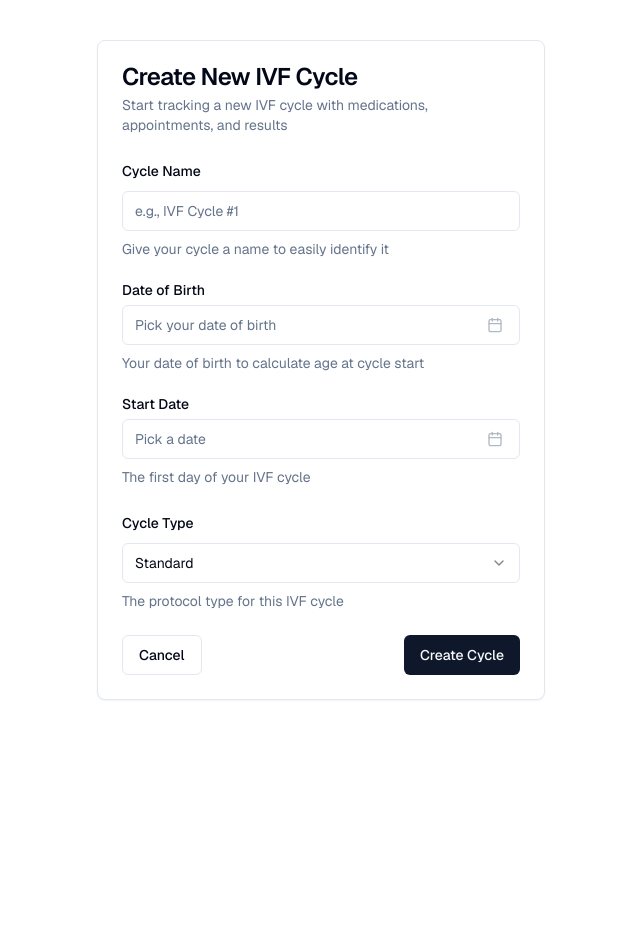
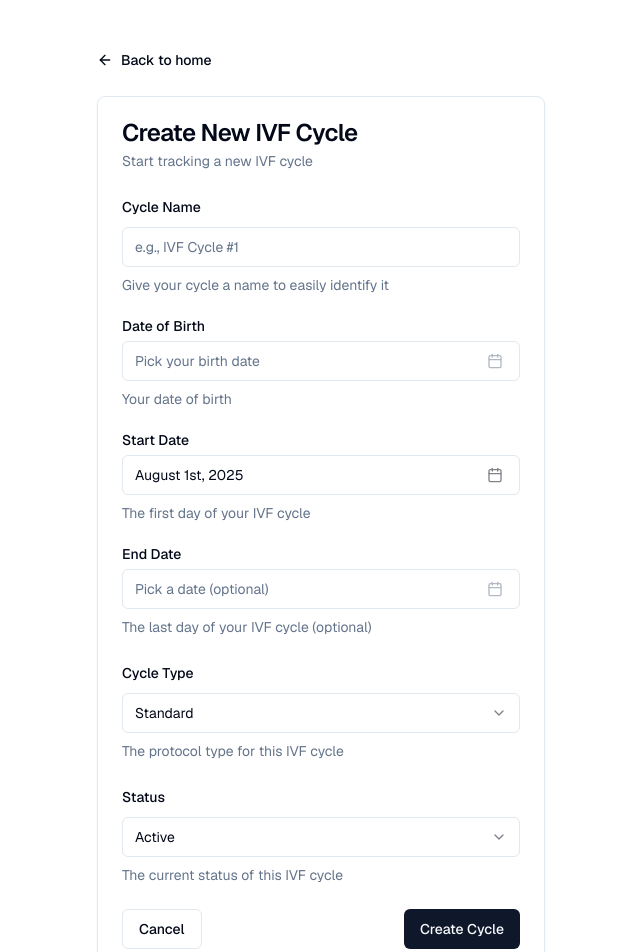
Before and after one commit to zofieivf/ivf-tracker-production, a Next.js app: page /cycles/new in a window 1280 px wide. Shown: the top 952 px of the page, without its empty margins (319-959 px from the left). Before the commit the page ends 800 px from the top, so only its background shows below. Built offline with nearby package versions, Linux system fonts and the light colour scheme.

Commit message:
Add new files
#VERCEL_SKIP

Co-authored-by: null <125842930+stakingtaxes@users.noreply.github.com>

```diff
--- a/app/cycles/[id]/edit/page.tsx
+++ b/app/cycles/[id]/edit/page.tsx
@@ -6,7 +6,7 @@ import Link from "next/link"
 import { z } from "zod"
 import { zodResolver } from "@hookform/resolvers/zod"
 import { useForm } from "react-hook-form"
-import { format, parseISO } from "date-fns"
+import { format, parseISO, differenceInYears } from "date-fns"
 import { ArrowLeft, CalendarIcon } from "lucide-react"
 import { Button } from "@/components/ui/button"
 import { Card, CardContent, CardDescription, CardFooter, CardHeader, CardTitle } from "@/components/ui/card"
@@ -24,6 +24,15 @@ const formSchema = z.object({
     required_error: "Start date is required",
   }),
   endDate: z.date().optional(),
+  dateOfBirth: z
+    .date({
+      required_error: "Date of birth is required",
+    })
+    .refine((date) => {
+      const today = new Date()
+      const age = differenceInYears(today, date)
+      return age >= 18 && age <= 60
+    }, "Age must be between 18 and 60 years"),
   cycleType: z.enum(["standard", "mini", "natural", "antagonist", "long", "other"], {
     required_error: "Cycle type is required",
   }),
@@ -49,10 +58,21 @@ export default function EditCyclePage({ params }: { params: { id: string } }) {
       name: cycle?.name || "",
       startDate: cycle ? parseISO(cycle.startDate) : new Date(),
       endDate: cycle?.endDate ? parseISO(cycle.endDate) : undefined,
+      dateOfBirth: cycle?.dateOfBirth ? parseISO(cycle.dateOfBirth) : undefined,
       cycleType: cycle?.cycleType || "standard",
       status: cycle?.status || "active",
     },
   })
+
+  const watchedStartDate = form.watch("startDate")
+  const watchedDateOfBirth = form.watch("dateOfBirth")
+
+  const calculateAge = () => {
+    if (watchedStartDate && watchedDateOfBirth) {
+      return differenceInYears(watchedStartDate, watchedDateOfBirth)
+    }
+    return null
+  }
 
   if (!mounted) return null
 
@@ -71,10 +91,14 @@ export default function EditCyclePage({ params }: { params: { id: string } }) {
   }
 
   function onSubmit(values: z.infer<typeof formSchema>) {
+    const ageAtStart = differenceInYears(values.startDate, values.dateOfBirth)
+
     updateCycle(params.id, {
       name: values.name,
       startDate: values.startDate.toISOString(),
       endDate: values.endDate ? values.endDate.toISOString() : undefined,
+      dateOfBirth: values.dateOfBirth.toISOString(),
+      ageAtStart,
       cycleType: values.cycleType,
       status: values.status,
     })
@@ -116,6 +140,45 @@ export default function EditCyclePage({ params }: { params: { id: string } }) {
 
               <FormField
                 control={form.control}
+                name="dateOfBirth"
+                render={({ field }) => (
+                  <FormItem className="flex flex-col">
+                    <FormLabel>Date of Birth</FormLabel>
+                    <Popover>
+                      <PopoverTrigger asChild>
+                        <FormControl>
+                          <Button
+                            variant={"outline"}
+                            className={cn("w-full pl-3 text-left font-normal", !field.value && "text-muted-foreground")}
+                          >
+                            {field.value ? format(field.value, "PPP") : <span>Pick your birth date</span>}
+                            <CalendarIcon className="ml-auto h-4 w-4 opacity-50" />
+                          </Button>
+                        </FormControl>
+                      </PopoverTrigger>
+                      <PopoverContent className="w-auto p-0" align="start">
+                        <Calendar
+                          mode="single"
+                          selected={field.value}
+                          onSelect={field.onChange}
+                          disabled={(date) => date > new Date() || date < new Date("1900-01-01")}
+                          captionLayout="dropdown-buttons"
+                          fromYear={1940}
+                          toYear={new Date().getFullYear()}
+                          initialFocus
+                        />
+                      </PopoverContent>
+                    </Popover>
+                    <FormDescription>
+                      Your date of birth {calculateAge() && `(Age at cycle start: ${calculateAge()} years)`}
+                    </FormDescription>
+                    <FormMessage />
+                  </FormItem>
+                )}
+              />
+
+              <FormField
+                control={form.control}
                 name="startDate"
                 render={({ field }) => (
                   <FormItem className="flex flex-col">
@@ -133,15 +196,7 @@ export default function EditCyclePage({ params }: { params: { id: string } }) {
                         </FormControl>
                       </PopoverTrigger>
                       <PopoverContent className="w-auto p-0" align="start">
-                        <Calendar
-                          mode="single"
-                          selected={field.value}
-                          onSelect={field.onChange}
-                          initialFocus
-                          fromYear={1980}
-                          toYear={new Date().getFullYear() + 2}
-                          captionLayout="dropdown"
-                        />
+                        <Calendar mode="single" selected={field.value} onSelect={field.onChange} initialFocus />
                       </PopoverContent>
                     </Popover>
                     <FormDescription>The first day of your IVF cycle</FormDescription>
@@ -169,15 +224,7 @@ export default function EditCyclePage({ params }: { params: { id: string } }) {
                         </FormControl>
                       </PopoverTrigger>
                       <PopoverContent className="w-auto p-0" align="start">
-                        <Calendar
-                          mode="single"
-                          selected={field.value}
-                          onSelect={field.onChange}
-                          initialFocus
-                          fromYear={1980}
-                          toYear={new Date().getFullYear() + 2}
-                          captionLayout="dropdown"
-                        />
+                        <Calendar mode="single" selected={field.value} onSelect={field.onChange} initialFocus />
                       </PopoverContent>
                     </Popover>
                     <FormDescription>The last day of your IVF cycle (optional)</FormDescription>
--- a/app/cycles/new/page.tsx
+++ b/app/cycles/new/page.tsx
@@ -1,10 +1,12 @@
 "use client"
+
 import { useRouter } from "next/navigation"
+import Link from "next/link"
 import { z } from "zod"
 import { zodResolver } from "@hookform/resolvers/zod"
 import { useForm } from "react-hook-form"
 import { format, differenceInYears } from "date-fns"
-import { CalendarIcon } from 'lucide-react'
+import { ArrowLeft, CalendarIcon } from "lucide-react"
 import { Button } from "@/components/ui/button"
 import { Card, CardContent, CardDescription, CardFooter, CardHeader, CardTitle } from "@/components/ui/card"
 import { Form, FormControl, FormDescription, FormField, FormItem, FormLabel, FormMessage } from "@/components/ui/form"
@@ -14,18 +16,27 @@ import { Popover, PopoverContent, PopoverTrigger } from "@/components/ui/popover
 import { Calendar } from "@/components/ui/calendar"
 import { cn } from "@/lib/utils"
 import { useIVFStore } from "@/lib/store"
-import { v4 as uuidv4 } from "uuid"
 
 const formSchema = z.object({
   name: z.string().min(1, "Name is required"),
   startDate: z.date({
     required_error: "Start date is required",
   }),
-  dateOfBirth: z.date({
-    required_error: "Date of birth is required",
-  }),
+  endDate: z.date().optional(),
+  dateOfBirth: z
+    .date({
+      required_error: "Date of birth is required",
+    })
+    .refine((date) => {
+      const today = new Date()
+      const age = differenceInYears(today, date)
+      return age >= 18 && age <= 60
+    }, "Age must be between 18 and 60 years"),
   cycleType: z.enum(["standard", "mini", "natural", "antagonist", "long", "other"], {
     required_error: "Cycle type is required",
+  }),
+  status: z.enum(["active", "completed", "cancelled"], {
+    required_error: "Status is required",
   }),
 })
 
@@ -37,28 +48,34 @@ export default function NewCyclePage() {
     resolver: zodResolver(formSchema),
     defaultValues: {
       name: "",
+      startDate: new Date(),
       cycleType: "standard",
+      status: "active",
     },
   })
 
   const watchedStartDate = form.watch("startDate")
   const watchedDateOfBirth = form.watch("dateOfBirth")
 
-  // Calculate age at cycle start
-  const ageAtCycleStart =
-    watchedStartDate && watchedDateOfBirth ? differenceInYears(watchedStartDate, watchedDateOfBirth) : null
+  const calculateAge = () => {
+    if (watchedStartDate && watchedDateOfBirth) {
+      return differenceInYears(watchedStartDate, watchedDateOfBirth)
+    }
+    return null
+  }
 
   function onSubmit(values: z.infer<typeof formSchema>) {
     const ageAtStart = differenceInYears(values.startDate, values.dateOfBirth)
 
     const newCycle = {
-      id: uuidv4(),
+      id: crypto.randomUUID(),
       name: values.name,
       startDate: values.startDate.toISOString(),
+      endDate: values.endDate ? values.endDate.toISOString() : undefined,
       dateOfBirth: values.dateOfBirth.toISOString(),
       ageAtStart,
       cycleType: values.cycleType,
-      status: "active" as const,
+      status: values.status,
       days: [],
     }
 
@@ -68,10 +85,17 @@ export default function NewCyclePage() {
 
   return (
     <div className="container max-w-lg py-10">
+      <Button variant="ghost" asChild className="mb-4 pl-0 hover:pl-0">
+        <Link href="/" className="flex items-center gap-1">
+          <ArrowLeft className="h-4 w-4" />
+          Back to home
+        </Link>
+      </Button>
+
       <Card>
         <CardHeader>
           <CardTitle>Create New IVF Cycle</CardTitle>
-          <CardDescription>Start tracking a new IVF cycle with medications, appointments, and results</CardDescription>
+          <CardDescription>Start tracking a new IVF cycle</CardDescription>
         </CardHeader>
         <Form {...form}>
           <form onSubmit={form.handleSubmit(onSubmit)}>
@@ -104,7 +128,7 @@ export default function NewCyclePage() {
                             variant={"outline"}
                             className={cn("w-full pl-3 text-left font-normal", !field.value && "text-muted-foreground")}
                           >
-                            {field.value ? format(field.value, "PPP") : <span>Pick your date of birth</span>}
+                            {field.value ? format(field.value, "PPP") : <span>Pick your birth date</span>}
                             <CalendarIcon className="ml-auto h-4 w-4 opacity-50" />
                           </Button>
                         </FormControl>
@@ -115,14 +139,16 @@ export default function NewCyclePage() {
                           selected={field.value}
                           onSelect={field.onChange}
                           disabled={(date) => date > new Date() || date < new Date("1900-01-01")}
-                          initialFocus
+                          captionLayout="dropdown-buttons"
                           fromYear={1940}
                           toYear={new Date().getFullYear()}
-                          captionLayout="dropdown"
+                          initialFocus
                         />
                       </PopoverContent>
                     </Popover>
-                    <FormDescription>Your date of birth to calculate age at cycle start</FormDescription>
+                    <FormDescription>
+                      Your date of birth {calculateAge() && `(Age at cycle start: ${calculateAge()} years)`}
+                    </FormDescription>
                     <FormMessage />
                   </FormItem>
                 )}
@@ -147,25 +173,38 @@ export default function NewCyclePage() {
                         </FormControl>
                       </PopoverTrigger>
                       <PopoverContent className="w-auto p-0" align="start">
-                        <Calendar
-                          mode="single"
-                          selected={field.value}
-                          onSelect={field.onChange}
-                          initialFocus
-                          fromYear={1980}
-                          toYear={new Date().getFullYear() + 2}
-                          captionLayout="dropdown"
-                        />
+                        <Calendar mode="single" selected={field.value} onSelect={field.onChange} initialFocus />
                       </PopoverContent>
                     </Popover>
-                    <FormDescription>
-                      The first day of your IVF cycle
-                      {ageAtCycleStart !== null && (
-                        <span className="block mt-1 font-medium text-foreground">
-                          Age at cycle start: {ageAtCycleStart} years old
-                        </span>
-                      )}
-                    </FormDescription>
+                    <FormDescription>The first day of your IVF cycle</FormDescription>
+                    <FormMessage />
+                  </FormItem>
+                )}
+              />
+
+              <FormField
+                control={form.control}
+                name="endDate"
+                render={({ field }) => (
+                  <FormItem className="flex flex-col">
+                    <FormLabel>End Date</FormLabel>
+                    <Popover>
+                      <PopoverTrigger asChild>
+                        <FormControl>
+                          <Button
+                            variant={"outline"}
+                            className={cn("w-full pl-3 text-left font-normal", !field.value && "text-muted-foreground")}
+                          >
+                            {field.value ? format(field.value, "PPP") : <span>Pick a date (optional)</span>}
+                            <CalendarIcon className="ml-auto h-4 w-4 opacity-50" />
+                          </Button>
+                        </FormControl>
+                      </PopoverTrigger>
+                      <PopoverContent className="w-auto p-0" align="start">
+                        <Calendar mode="single" selected={field.value} onSelect={field.onChange} initialFocus />
+                      </PopoverContent>
+                    </Popover>
+                    <FormDescription>The last day of your IVF cycle (optional)</FormDescription>
                     <FormMessage />
                   </FormItem>
                 )}
@@ -197,6 +236,30 @@ export default function NewCyclePage() {
                   </FormItem>
                 )}
               />
+
+              <FormField
+                control={form.control}
+                name="status"
+                render={({ field }) => (
+                  <FormItem>
+                    <FormLabel>Status</FormLabel>
+                    <Select onValueChange={field.onChange} defaultValue={field.value}>
+                      <FormControl>
+                        <SelectTrigger>
+                          <SelectValue placeholder="Select status" />
+                        </SelectTrigger>
+                      </FormControl>
+                      <SelectContent>
+                        <SelectItem value="active">Active</SelectItem>
+                        <SelectItem value="completed">Completed</SelectItem>
+                        <SelectItem value="cancelled">Cancelled</SelectItem>
+                      </SelectContent>
+                    </Select>
+                    <FormDescription>The current status of this IVF cycle</FormDescription>
+                    <FormMessage />
+                  </FormItem>
+                )}
+              />
             </CardContent>
             <CardFooter className="flex justify-between">
               <Button variant="outline" type="button" onClick={() => router.push("/")}>
```
